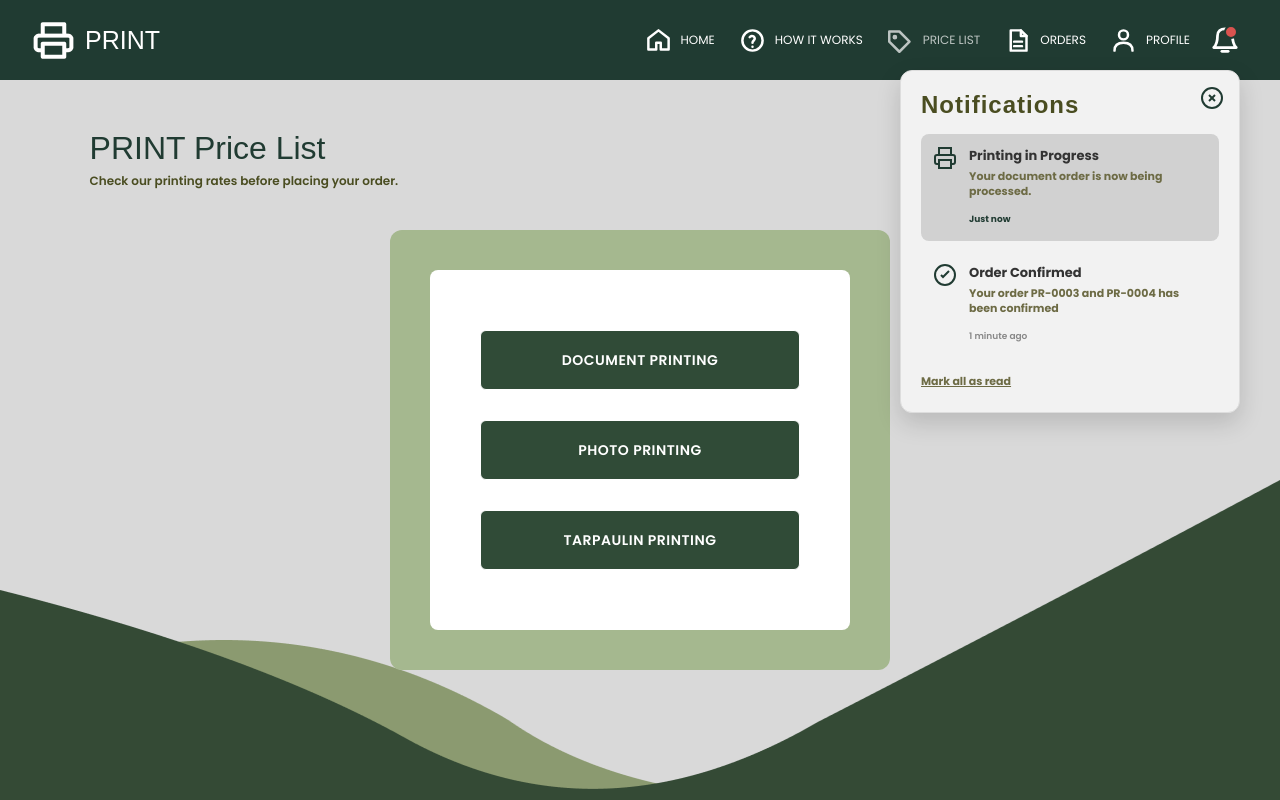
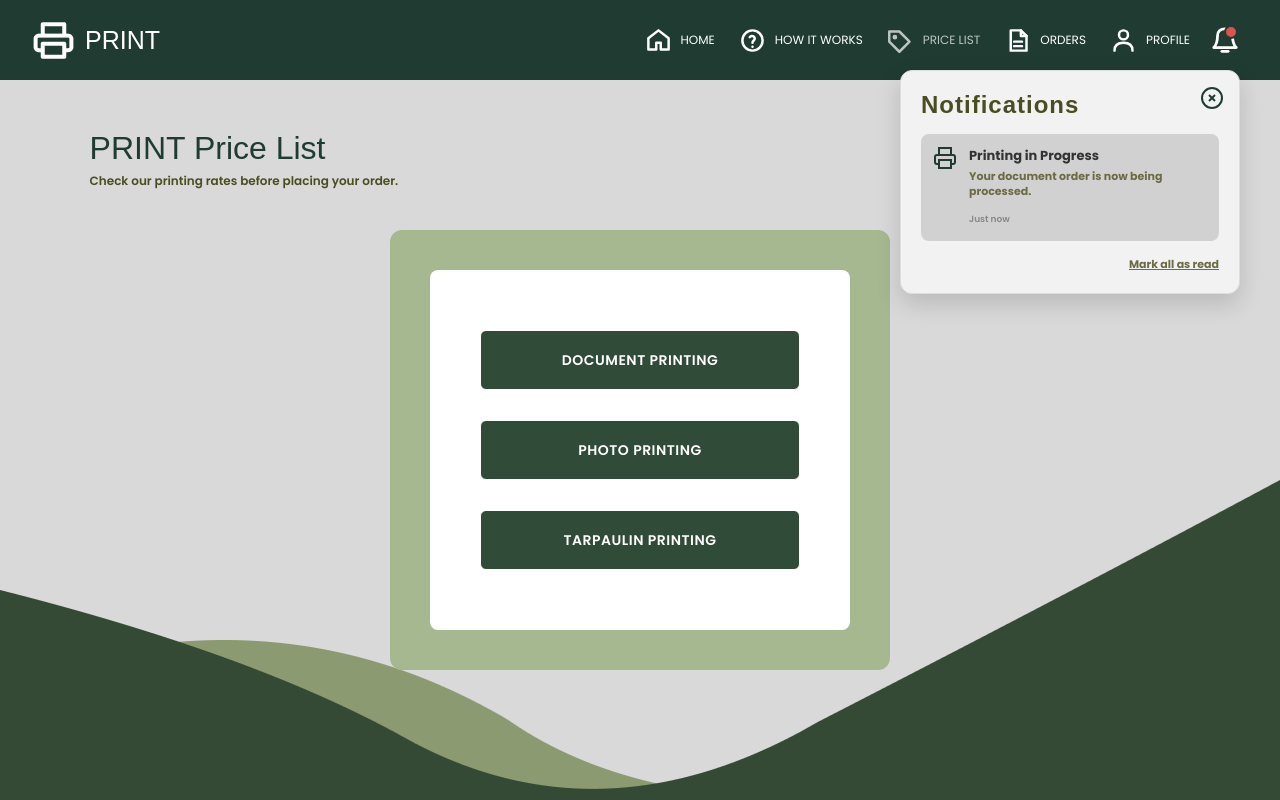
Before and after one commit to Sammyyyyyyyyyyyyyyyyyyyyyyyyyyyyyyyyy/UED-SYSTEM, a plain HTML site: page price list selection.html in a window 1280 px wide. Both pictures are taken after a click on the button 1225 px from the left and 40 px from the top of the page. Drawn offline with Linux system fonts and the light colour scheme; a web font is replaced by a local one.

Commit message:
Update price list selection.html

```diff
--- a/price list selection.html
+++ b/price list selection.html
@@ -10,6 +10,7 @@
 <body>
 
 <div class="price-list-page">
+    <!-- HEADER -->
     <header class="service-header">
         <a href="dashboard.html" class="brand">
             <img src="Printer.png" alt="PRINT Logo">
@@ -29,38 +30,26 @@
             </nav>
 
             <div class="notification-wrapper">
-                <button class="notification-link has-unread" id="notificationBtn" aria-label="Notifications">
-                    <svg viewBox="0 0 24 24"><path d="M18 8.5C18 5 15.5 3 12 3S6 5 6 8.5C6 15 4 17 3 18H21C20 17 18 15 18 8.5Z"/><path d="M9.5 21H14.5"/></svg>
-                </button>
+                <button class="notification-link has-unread" id="notificationBtn"><svg viewBox="0 0 24 24"><path d="M18 8.5C18 5 15.5 3 12 3S6 5 6 8.5C6 15 4 17 3 18H21C20 17 18 15 18 8.5Z"/><path d="M9.5 21H14.5"/></svg></button>
                 <div class="notif-overlay" id="notifOverlay">
-                    <div class="notif-popup">
-                        <button class="notif-close" id="notifClose">
-                            <svg viewBox="0 0 24 24" fill="none" stroke="currentColor" stroke-width="2"><circle cx="12" cy="12" r="10"/><line x1="15" y1="9" x2="9" y2="15"/><line x1="9" y1="9" x2="15" y2="15"/></svg>
-                        </button>
-                        <h2>Notifications</h2>
-                        <div class="notif-list">
-                            <div class="notif-item unread">
-                                <div class="notif-icon"><svg viewBox="0 0 24 24"><path d="M6 9V2h12v7"/><path d="M6 18H4a2 2 0 0 1-2-2v-5a2 2 0 0 1 2-2h16a2 2 0 0 1 2 2v5a2 2 0 0 1-2 2h-2"/><rect x="6" y="14" width="12" height="8"/></svg></div>
-                                <div class="notif-content"><h3>Printing in Progress</h3><p class="notif-message">Your document order is now being processed.</p><span class="notif-time">Just now</span></div>
-                            </div>
-                            <div class="notif-item">
-                                <div class="notif-icon"><svg viewBox="0 0 24 24"><circle cx="12" cy="12" r="10"/><polyline points="16 8 10 14 8 12"/></svg></div>
-                                <div class="notif-content"><h3>Order Confirmed</h3><p class="notif-message">Your order PR-0003 and PR-0004 has been confirmed</p><span class="notif-time">1 minute ago</span></div>
-                            </div>
+                    <button class="notif-close" id="notifClose"><svg viewBox="0 0 24 24" fill="none" stroke="currentColor" stroke-width="2"><circle cx="12" cy="12" r="10"/><line x1="15" y1="9" x2="9" y2="15"/><line x1="9" y1="9" x2="15" y2="15"/></svg></button>
+                    <h2>Notifications</h2>
+                    <div class="notif-list">
+                        <div class="notif-item unread">
+                            <div class="notif-icon"><svg viewBox="0 0 24 24"><path d="M6 9V2h12v7"/><path d="M6 18H4a2 2 0 0 1-2-2v-5a2 2 0 0 1 2-2h16a2 2 0 0 1 2 2v5a2 2 0 0 1-2 2h-2"/><rect x="6" y="14" width="12" height="8"/></svg></div>
+                            <div class="notif-content"><h3>Printing in Progress</h3><p>Your document order is now being processed.</p><span>Just now</span></div>
                         </div>
-                        <button class="notif-mark-read" id="notifMarkRead">Mark all as read</button>
                     </div>
+                    <button class="notif-mark-read" id="notifMarkRead">Mark all as read</button>
                 </div>
             </div>
 
-            <button class="menu-toggle" id="menuToggle">
-                <svg viewBox="0 0 24 24"><line x1="3" y1="12" x2="21" y2="12"></line><line x1="3" y1="6" x2="21" y2="6"></line><line x1="3" y1="18" x2="21" y2="18"></line></svg>
-            </button>
+            <button class="menu-toggle" id="menuToggle"><svg viewBox="0 0 24 24"><line x1="3" y1="12" x2="21" y2="12"/><line x1="3" y1="6" x2="21" y2="6"/><line x1="3" y1="18" x2="21" y2="18"/></svg></button>
         </div>
-
         <div class="menu-overlay" id="menuOverlay"></div>
     </header>
 
+    <!-- MAIN CONTENT -->
     <main class="service-content">
         <section class="how-title-section">
             <h1>PRINT Price List</h1>
@@ -76,6 +65,7 @@
         </div>
     </main>
 
+    <!-- LANDSCAPE -->
     <img src="Foreground landscape.png" class="foreground-landscape" alt="">
     <img src="Landscape.png" class="landscape" alt="">
 </div>
```
